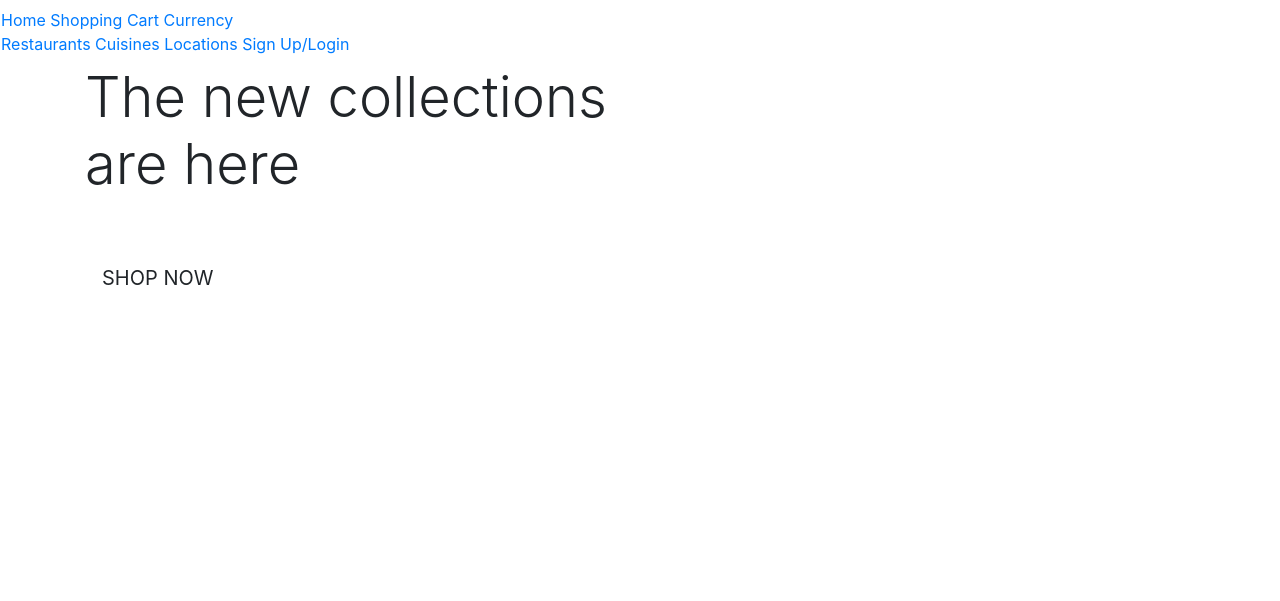
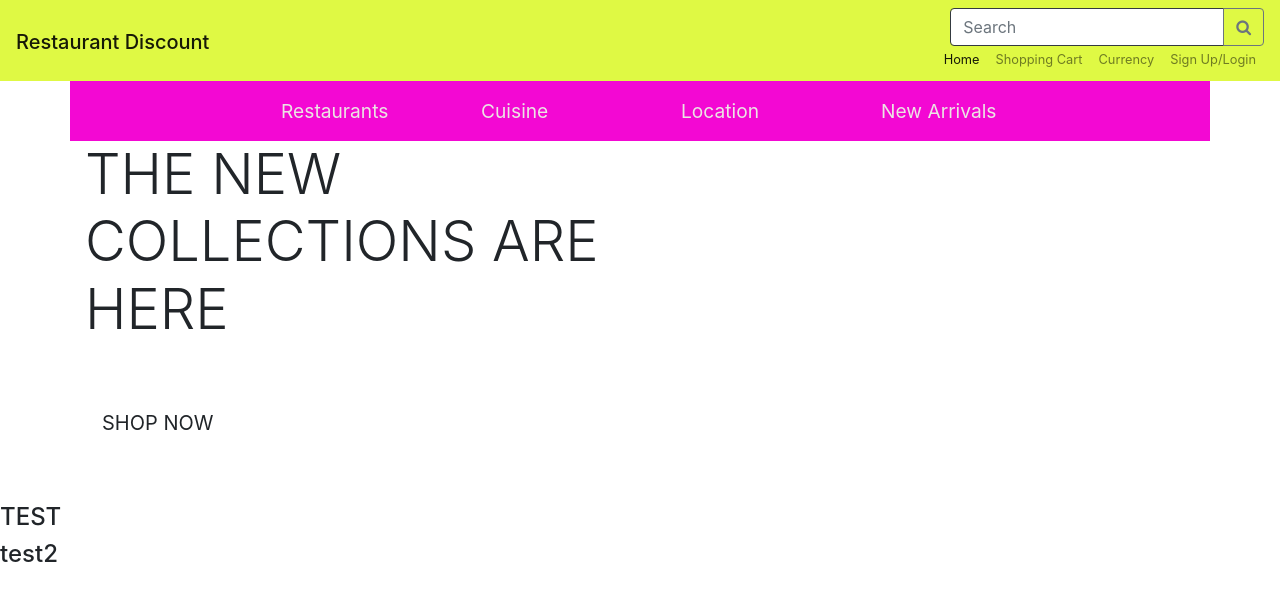
Before and after one commit to Code-Institute-Submissions/project4-6, a Django app: page / in a window 1280 px wide. Shown: the top 601 px of the page. Run offline with Django 3.2, Linux system fonts and the light colour scheme; some libraries are stand-ins or nearby versions.

Commit message:
updates to navbar

```diff
--- a/home/templates/home/index.html
+++ b/home/templates/home/index.html
@@ -27,4 +27,7 @@
             </div>
         </div>
     </div>
+    <div>
+    <h4 class="logo-font">test</h4>
+    <h4>test2</h4>
 {% endblock %}
--- a/project4/settings.py
+++ b/project4/settings.py
@@ -153,3 +153,8 @@ USE_TZ = True
 # https://docs.djangoproject.com/en/3.1/howto/static-files/
 
 STATIC_URL = '/static/'
+STATICFILES_DIRS = (os.path.join(BASE_DIR, 'static'),)
+# Note: Static root not created as it will interfere with AWS integration
+
+MEDIA_URL = '/media/'
+MEDIA_ROOT = os.path.join(BASE_DIR, 'media')
--- a/project4/urls.py
+++ b/project4/urls.py
@@ -15,9 +15,11 @@ Including another URLconf
 """
 from django.contrib import admin
 from django.urls import path, include #allauth requirement to add include
+from django.conf import settings
+from django.conf.urls.static import static
 
 urlpatterns = [
     path('admin/', admin.site.urls),
     path('accounts/', include('allauth.urls')),
     path('', include('home.urls')),
-]
+] + static(settings.MEDIA_URL, document_root=settings.MEDIA_ROOT)
--- /dev/null
+++ b/static/css/base.css
@@ -0,0 +1,23 @@
+.logo-font {
+    text-transform: uppercase;
+}
+
+.navbar-background {
+    background-color: #DFF944;
+}
+
+.hozli {
+padding: 2px 25px;
+text-decoration: none;
+font-size: 1.2em;
+font-weight: strong;
+border-radius: 15px 15px 15px 0;
+width: 200px;
+}
+
+.hoza {color: #ece5e4;}
+
+.banner-attributes {
+    background-color: #F308D3;
+    height: 60px;
+}
--- a/templates/base.html
+++ b/templates/base.html
@@ -13,35 +13,63 @@
     <link rel="stylesheet" href="https://maxcdn.bootstrapcdn.com/font-awesome/4.7.0/css/font-awesome.min.css" type="text/css" />
     <link rel="stylesheet" type="text/css" href="//fonts.googleapis.com/css?family=Bubblegum+Sans"/>
 
+    <link rel="stylesheet" href="{% static 'css/base.css' %}">
+
     <title>Restaurant Vouchers</title>
   </head>
   <body>
       <div>
-        <nav class="navbar">
-        <div class="row">
-        <div class="col-s6">
-        </div>
-        <div class="container">
-        <div class="row">
-        <div class="column">
-            <a href="./index.html" class="multicolourtext">Home</a>
-            <a href="./readit.html" class="multicolourtext">Shopping Cart</a>
-            <a href="./watchit.html" class="multicolourtext">Currency</a>
-        </div>
-        </div>
-        </div>
-        <div class="container">
-        <div class="row">
-        <div class="column">
-            <a href="./index.html" class="multicolourtext">Restaurants</a>
-            <a href="./readit.html" class="multicolourtext">Cuisines</a>
-            <a href="./watchit.html" class="multicolourtext">Locations</a>
-            <a href="./watchit.html" class="multicolourtext">Sign Up/Login</a>
-        </div>
-        </div>
-        </div>
-        </div>
-        </nav>
+<nav class="navbar navbar-expand-md navbar-light navbar-background">
+    <h3 class="my-auto"><a class="navbar-brand" href="#">Restaurant Discount</a></h3>
+    <button class="navbar-toggler" type="button" data-toggle="collapse" data-target="#navbarCollapse">
+        <span class="navbar-toggler-icon"></span>
+    </button>
+    <div class="collapse navbar-collapse w-100 flex-md-column" id="navbarCollapse">
+	    <form class="form-inline ml-auto">
+            <div class="input-group">
+                <input type="text" class="form-control border-dark" placeholder="Search">
+                <div class="input-group-append">
+                    <button class="btn btn-outline-secondary" type="button"><i class="fa fa-search"></i></button>
+                </div>
+            </div>
+        </form>
+        <ul class="navbar-nav ml-auto small mb-2 mb-md-0 navbar-background">
+            <li class="nav-item active">
+                <a class="nav-link py-1" href="./index.html">Home</a>
+            </li>
+            <li class="nav-item">
+                <a class="nav-link py-1" href="./readit.html">Shopping Cart</a>
+            </li>
+            <li class="nav-item">
+                <a class="nav-link py-1" href="./watchit.html">Currency</a>
+            </li>
+            <li class="nav-item">
+                <a class="nav-link py-1" href="#">Sign Up/Login</a>
+            </li>
+        </ul>
+    </div>
+</nav>
+</div>
+<div class="container banner-attributes">
+<div class="row banner-attributes align-items-center">
+    <div class="col s12 center d-flex">
+        <ul class="list-group list-group-horizontal-lg list-group-horizontal-xl list-unstyled mx-auto">
+            <li class="nav-item active hozli">
+                <a class="nav-link py-1 hoza" href="./index.html">Restaurants</a>
+            </li>
+            <li class="nav-item hozli">
+                <a class="nav-link py-1 hoza" href="./readit.html">Cuisine</a>
+            </li>
+            <li class="nav-item hozli">
+                <a class="nav-link py-1 hoza" href="./watchit.html">Location</a>
+            </li>
+            <li class="nav-item hozli">
+                <a class="nav-link py-1 hoza" href="#">New Arrivals</a>
+            </li>
+        </ul>
+    </div>
+</div>
+</div>
 
    {% block content %}
    {% endblock %}
```
